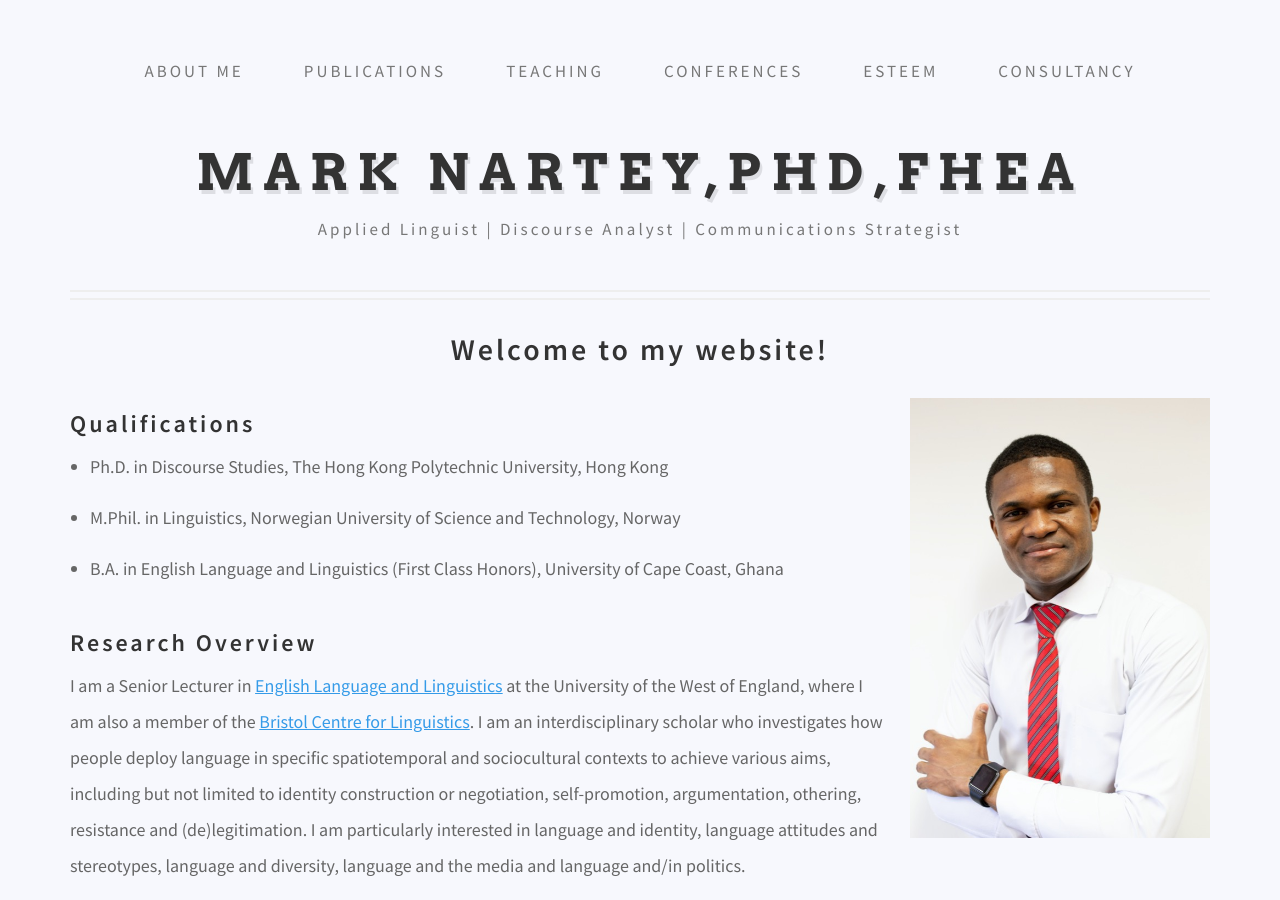
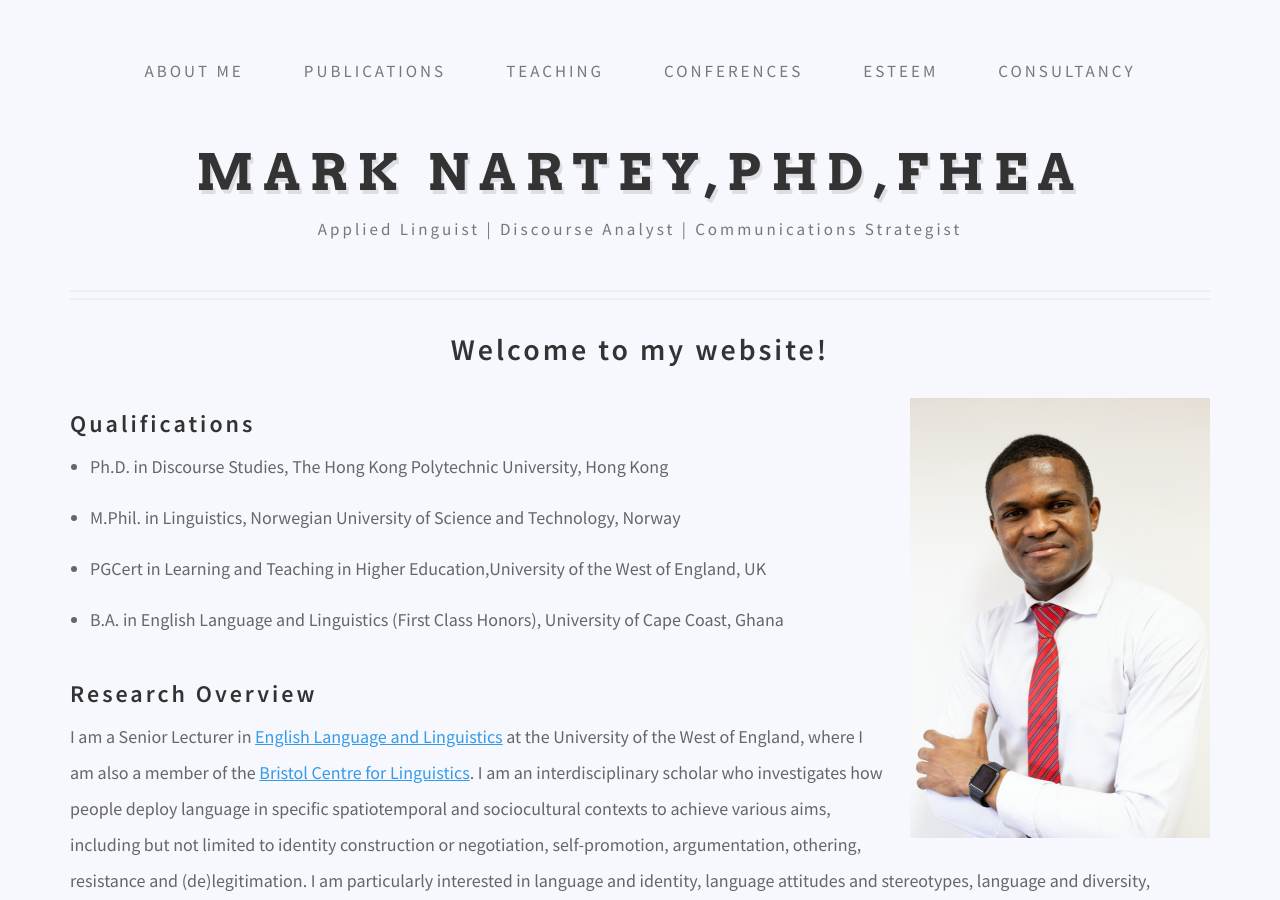
Before and after one commit to danielcornock/marknartey.com, a Jekyll site: the page built from index.md, in a window 1280 px wide and 900 px high. Built offline with Jekyll 4.4.1, drawn with Linux system fonts in a browser that asks for light colours; nearby versions of some CDN libraries; a script that is not in the unit is left out.

Commit message:
Update Pages “about”

```diff
--- a/index.md
+++ b/index.md
@@ -12,6 +12,7 @@ permalink: /
 
 * Ph.D. in Discourse Studies, The Hong Kong Polytechnic University, Hong Kong
 * M.Phil. in Linguistics, Norwegian University of Science and Technology, Norway
+* PGCert in Learning and Teaching in Higher Education,University of the West of England, UK
 * B.A. in English Language and Linguistics (First Class Honors), University of Cape Coast, Ghana
 
 ## Research Overview
```
